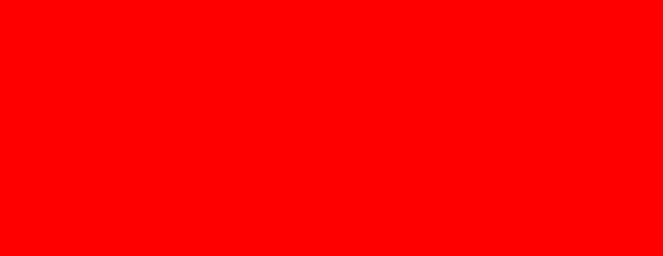
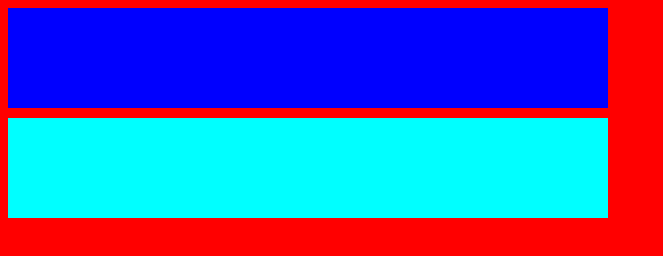
Before and after one commit to artur9501/csspodstawy, a plain HTML site: page pozycjonowaniecss/index.html in a window 1280 px wide. Shown: the whole page, without its empty margins (0-663 px from the left). Drawn offline with Linux system fonts and the light colour scheme.

Commit message:
dodanie kontenerów

```diff
--- a/pozycjonowaniecss/css/style.css
+++ b/pozycjonowaniecss/css/style.css
@@ -1,3 +1,14 @@
 body {
     background-color: red;
 }
+#pierwszy {
+    background-color: blue;
+    width: 600px;
+    height: 100px;
+    margin-bottom: 10px;
+}
+#drugi {
+    background-color: aqua;
+    width: 600px;
+    height: 100px;
+}
--- a/pozycjonowaniecss/index.html
+++ b/pozycjonowaniecss/index.html
@@ -6,6 +6,8 @@
     <link rel="stylesheet" href="css/style.css">
 </head>
 <body>
+   <div id="pierwszy"></div>
+   <div id="drugi"></div>
 
 </body>
 </html>
```
